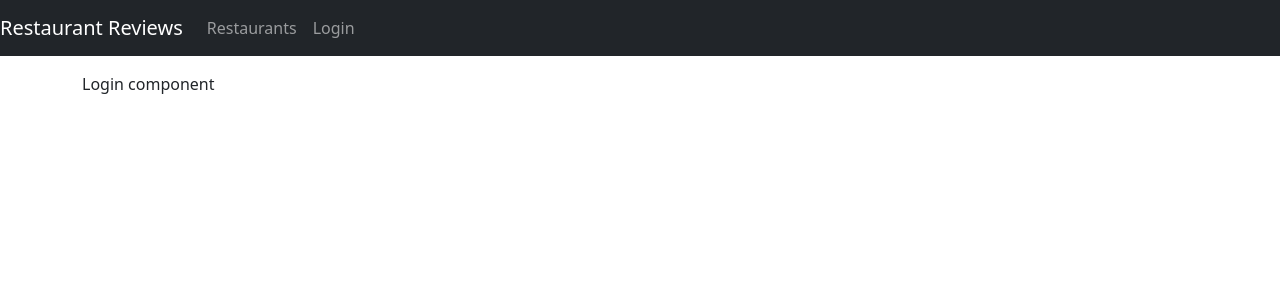
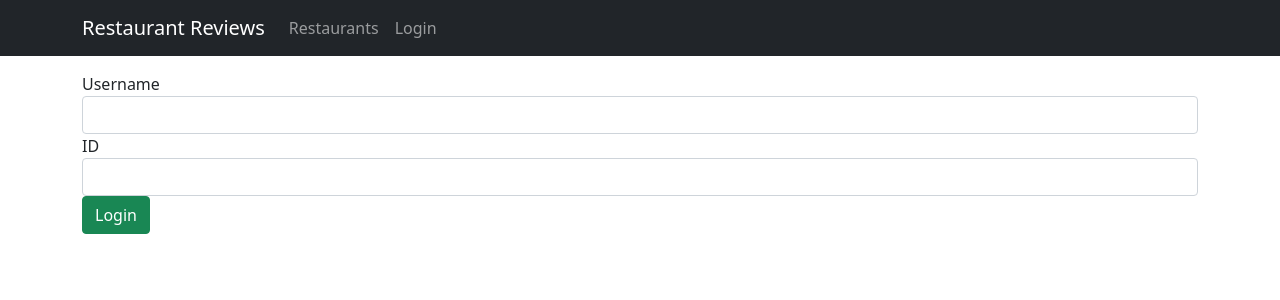
Before and after one commit to balda-kamil/turbo-potato_mern, a React (Create React App) app in the folder front-end/: page /login in a window 1280 px wide. Shown: the top 300 px of the page. Built offline with nearby package versions, Linux system fonts and the light colour scheme.

Commit message:
login and add review components added

```diff
--- a/front-end/src/App.js
+++ b/front-end/src/App.js
@@ -1,15 +1,14 @@
-import React from 'react'
-import {Switch, Route, Link} from 'react-router-dom'
-import "bootstrap/dist/css/bootstrap.min.css"
+import React from "react";
+import { Switch, Route, Link } from "react-router-dom";
+import "bootstrap/dist/css/bootstrap.min.css";
 
-import AddReview from './components/add-review';
-import Restaurant from './components/restaurant';
-import RestaurantsList from './components/restaurants-list';
-import Login from './components/login';
+import AddReview from "./components/add-review";
+import Restaurant from "./components/restaurant";
+import RestaurantsList from "./components/restaurants-list";
+import Login from "./components/login";
 
 function App() {
-
-  const [user, setUser] = React.useState(null)
+  const [user, setUser] = React.useState(null);
 
   // TO DO
   // implement secure user authentication functinality
@@ -18,12 +17,14 @@
   }
 
   async function logout() {
-    setUser(null)
+    setUser(null);
   }
 
   return (
-    <div>
-      <nav className="navbar navbar-expand navbar-dark bg-dark">
+    <main>
+      <div className="bg-dark">
+        <div className="container">
+          <nav className="navbar navbar-expand navbar-dark">
             <a href="/restaurants" className="navbar-brand">
               Restaurant Reviews
             </a>
@@ -33,9 +34,13 @@
                   Restaurants
                 </Link>
               </li>
-          <li className="nav-item" >
-            { user ? (
-              <button onClick={logout} className="nav-link" style={{cursor:'pointer'}}>
+              <li className="nav-item">
+                {user ? (
+                  <button
+                    onClick={logout}
+                    className="nav-link"
+                    style={{ cursor: "pointer" }}
+                  >
                     Logout {user.name}
                   </button>
                 ) : (
@@ -43,35 +48,34 @@
                     Login
                   </Link>
                 )}
-
               </li>
             </div>
           </nav>
+        </div>
+      </div>
 
       <div className="container mt-3">
         <Switch>
-          <Route exact path={["/", "/restaurants"]} component={RestaurantsList} />
+          <Route
+            exact
+            path={["/", "/restaurants"]}
+            component={RestaurantsList}
+          />
           <Route
             path="/restaurants/:id/review"
-            render={(props) => (
-              <AddReview {...props} user={user} />
-            )}
+            render={(props) => <AddReview {...props} user={user} />}
           />
           <Route
             path="/restaurants/:id"
-            render={(props) => (
-              <Restaurant {...props} user={user} />
-            )}
+            render={(props) => <Restaurant {...props} user={user} />}
           />
           <Route
             path="/login"
-            render={(props) => (
-              <Login {...props} login={login} />
-            )}
+            render={(props) => <Login {...props} login={login} />}
           />
         </Switch>
       </div>
-    </div>
+    </main>
   );
 }
 
--- a/front-end/src/components/add-review.js
+++ b/front-end/src/components/add-review.js
@@ -1,14 +1,95 @@
-import React from 'react'
-import {Switch, Route, Link} from 'react-router-dom'
+import React, { useState } from "react";
+import RestaurantDataService from "../services/restaurant";
+import { Link } from "react-router-dom";
 
-function AddReview() {
+const AddReview = props => {
+  let initialReviewState = ""
+
+  let editing = false;
+
+  if (props.location.state && props.location.state.currentReview) {
+    editing = true;
+    initialReviewState = props.location.state.currentReview.text
+  }
+
+  const [review, setReview] = useState(initialReviewState);
+  const [submitted, setSubmitted] = useState(false);
+
+  const handleInputChange = event => {
+    setReview(event.target.value);
+  };
+
+  const saveReview = () => {
+    var data = {
+      text: review,
+      name: props.user.name,
+      user_id: props.user.id,
+      restaurant_id: props.match.params.id
+    };
+
+    if (editing) {
+      data.review_id = props.location.state.currentReview._id
+      RestaurantDataService.updateReview(data)
+        .then(response => {
+          setSubmitted(true);
+          console.log(response.data);
+        })
+        .catch(e => {
+          console.log(e);
+        });
+    } else {
+      RestaurantDataService.createReview(data)
+        .then(response => {
+          setSubmitted(true);
+          console.log(response.data);
+        })
+        .catch(e => {
+          console.log(e);
+        });
+    }
+
+  };
+
   return (
-    <div className="App">
-      <header className="App-header">
-        Add review component
-      </header>
+    <div>
+      {props.user ? (
+      <div className="submit-form">
+        {submitted ? (
+          <div>
+            <h4>You submitted successfully!</h4>
+            <Link to={"/restaurants/" + props.match.params.id} className="btn btn-success">
+              Back to Restaurant
+            </Link>
+          </div>
+        ) : (
+          <div>
+            <div className="form-group">
+              <label htmlFor="description">{ editing ? "Edit" : "Create" } Review</label>
+              <input
+                type="text"
+                className="form-control"
+                id="text"
+                required
+                value={review}
+                onChange={handleInputChange}
+                name="text"
+              />
+            </div>
+            <button onClick={saveReview} className="btn btn-success">
+              Submit
+            </button>
+          </div>
+        )}
+      </div>
+
+      ) : (
+      <div>
+        Please log in.
+      </div>
+      )}
+
     </div>
   );
-}
+};
 
 export default AddReview;
--- a/front-end/src/components/login.js
+++ b/front-end/src/components/login.js
@@ -1,14 +1,59 @@
-import React from 'react'
-import {Switch, Route, Link} from 'react-router-dom'
+import React, { useState } from "react";
 
-function Login() {
+const Login = props => {
+
+  const initialUserState = {
+    name: "",
+    id: "",
+  };
+
+  const [user, setUser] = useState(initialUserState);
+
+  const handleInputChange = event => {
+    const { name, value } = event.target;
+    setUser({ ...user, [name]: value });
+  };
+
+  const login = () => {
+    props.login(user)
+    props.history.push('/');
+  }
+
   return (
-    <div className="App">
-      <header className="App-header">
-        Login component
-      </header>
+    <div className="submit-form">
+      <div>
+        <div className="form-group">
+          <label htmlFor="user">Username</label>
+          <input
+            type="text"
+            className="form-control"
+            id="name"
+            required
+            value={user.name}
+            onChange={handleInputChange}
+            name="name"
+          />
+        </div>
+
+        <div className="form-group">
+          <label htmlFor="id">ID</label>
+          <input
+            type="text"
+            className="form-control"
+            id="id"
+            required
+            value={user.id}
+            onChange={handleInputChange}
+            name="id"
+          />
+        </div>
+
+        <button onClick={login} className="btn btn-success">
+          Login
+        </button>
+      </div>
     </div>
   );
-}
+};
 
 export default Login;
```
Lines whose indentation alone changed are shown as unchanged.
